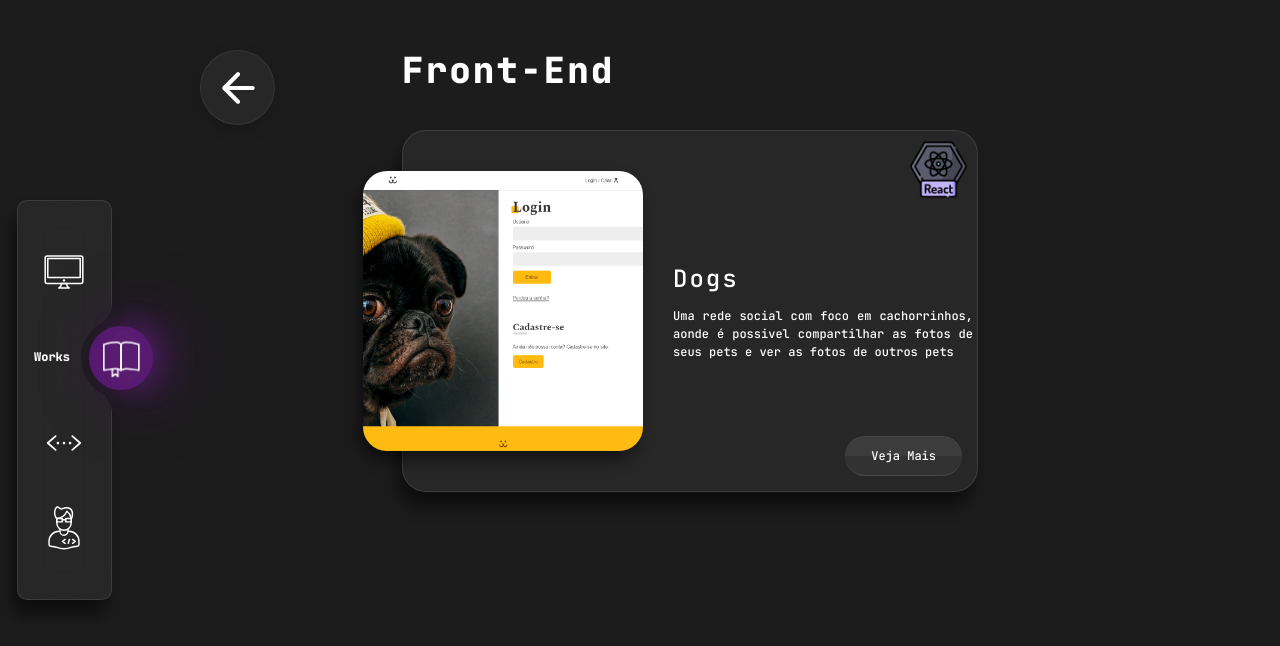
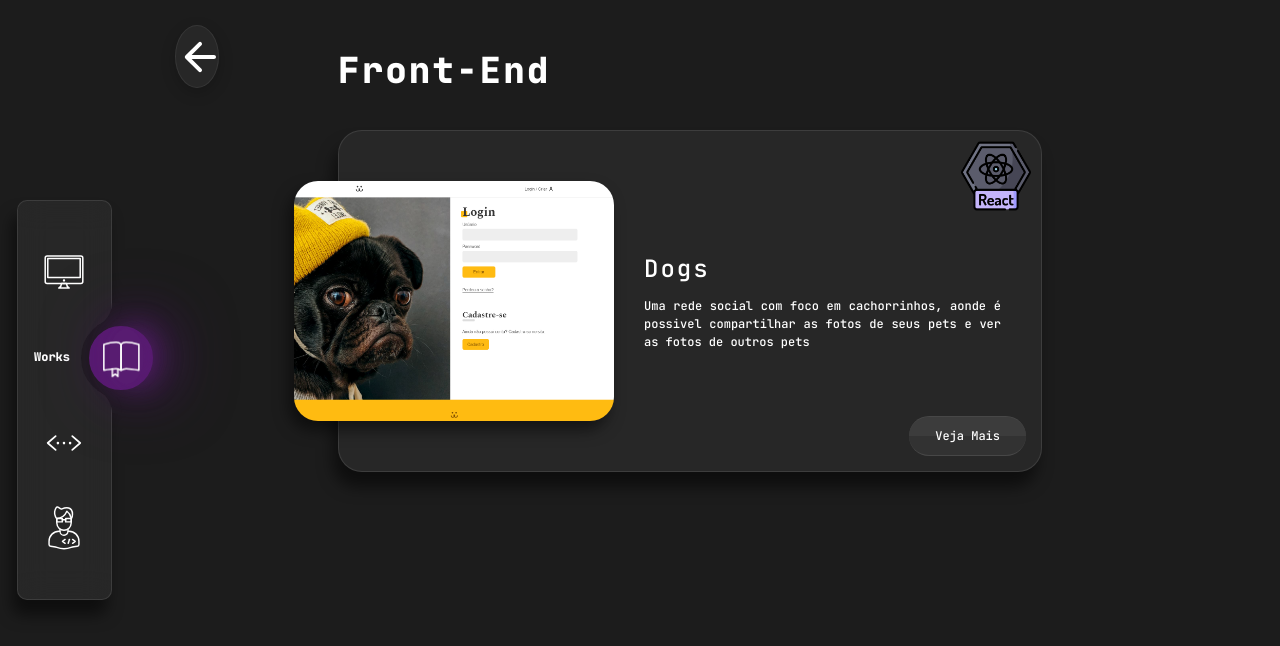
Before and after one commit to lothllann/Portfolio, a React (Vite) app: page /port/front in a window 1280 px wide. Shown: the top 646 px of the page. Built offline with nearby package versions, Linux system fonts and the light colour scheme.

Commit message:
front-end

```diff
--- a/src/components/card/SiteCard.css
+++ b/src/components/card/SiteCard.css
@@ -7,9 +7,9 @@
   position: relative;
   align-items: center;
   min-width: 350px ;
-  width: 45vw;
-  max-width: 650px;
-  padding: 40px 30px 40px 20px;
+  width: 55vw;
+  max-width: 850px;
+  padding: 50px 40px 50px 40px;
   background: rgba(255, 255, 255, 0.05);
   border: 1px solid rgba(255, 255, 255, 0.1);
   box-shadow: -5px 15px 15px rgba(0, 0, 0, 0.5);
@@ -21,11 +21,11 @@
 }
 
 .siteCard > img {
-  max-width: 280px;
-  width: 28vw;
-  height:35vh;
+  max-width: 400px;
+  width: 25vw;
+  height:30vh;
   object-fit: cover;
-  margin-left: -60px;
+  margin-left: -85px;
   margin-right: 30px;
   box-shadow: -5px 9px 15px rgba(0, 0, 0, 0.5);
   border-radius: inherit;
--- a/src/components/portfolio/Btn_Back.tsx
+++ b/src/components/portfolio/Btn_Back.tsx
@@ -2,13 +2,16 @@ import { Link } from 'react-router-dom'
 import ArrowBackRoundedIcon from '@mui/icons-material/ArrowBackRounded';
 import grey from '@mui/material/colors/grey';
 
-
+const style = {
+  color: grey,
+  fontSize: 0.06 * window.innerHeight
+}
 
 const Btn_Back = () => {
   return (
     <Link to='/port'>
-        <button className="absolute left-0 top-0 w-[75px] h-[75px] shadow-[0_5px_15px_rgba(0,0,0,0.2)]  bg-greyGlass1 backdrop-blur-lg  rounded-[50%] border-greyGlass2 border-[1px] border-solid animate-slideUpAndFade transition-all ease-out hover:bg-ligth_green">
-        <ArrowBackRoundedIcon sx={{color: grey, fontSize:50 }}/>
+        <button className="absolute left-[-25px] max-[1400px]:top-[-25px] top-[-50px] w-[4.5%] h-[9%] shadow-[0_5px_15px_rgba(0,0,0,0.2)]  bg-greyGlass1 backdrop-blur-lg  rounded-[50%] border-greyGlass2 border-[1px] border-solid animate-slideUpAndFade transition-all ease-out hover:bg-ligth_green">
+        <ArrowBackRoundedIcon sx={style}/>
         </button>
     </Link>
 
```
